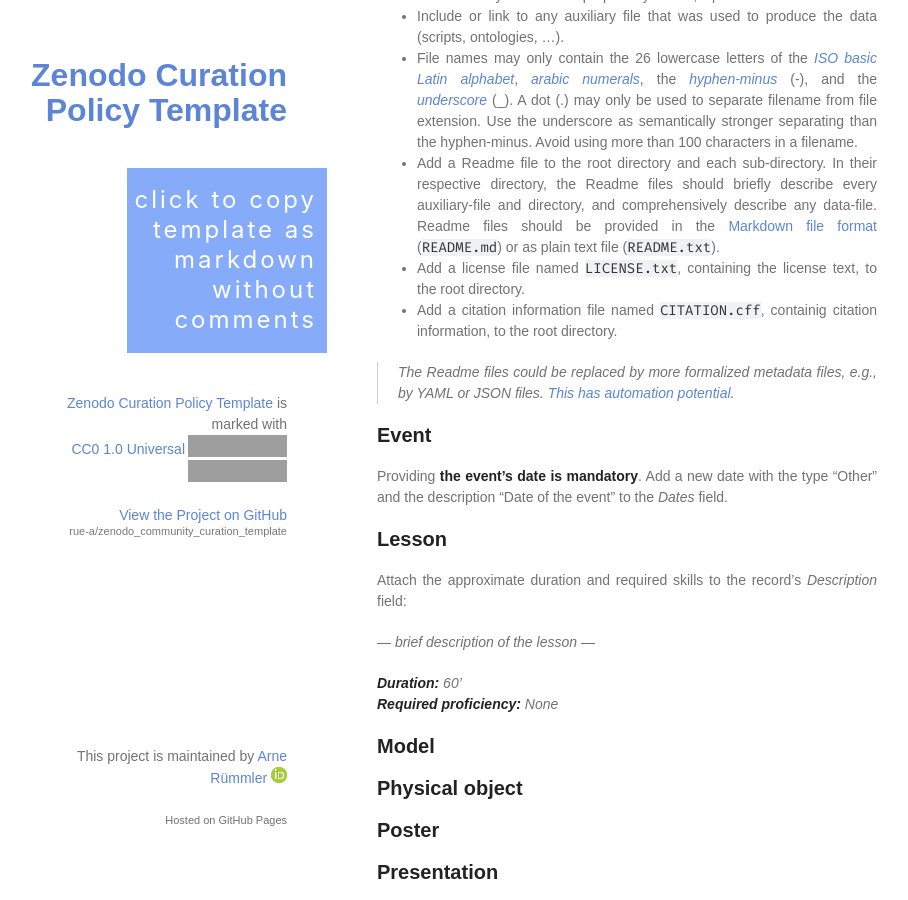
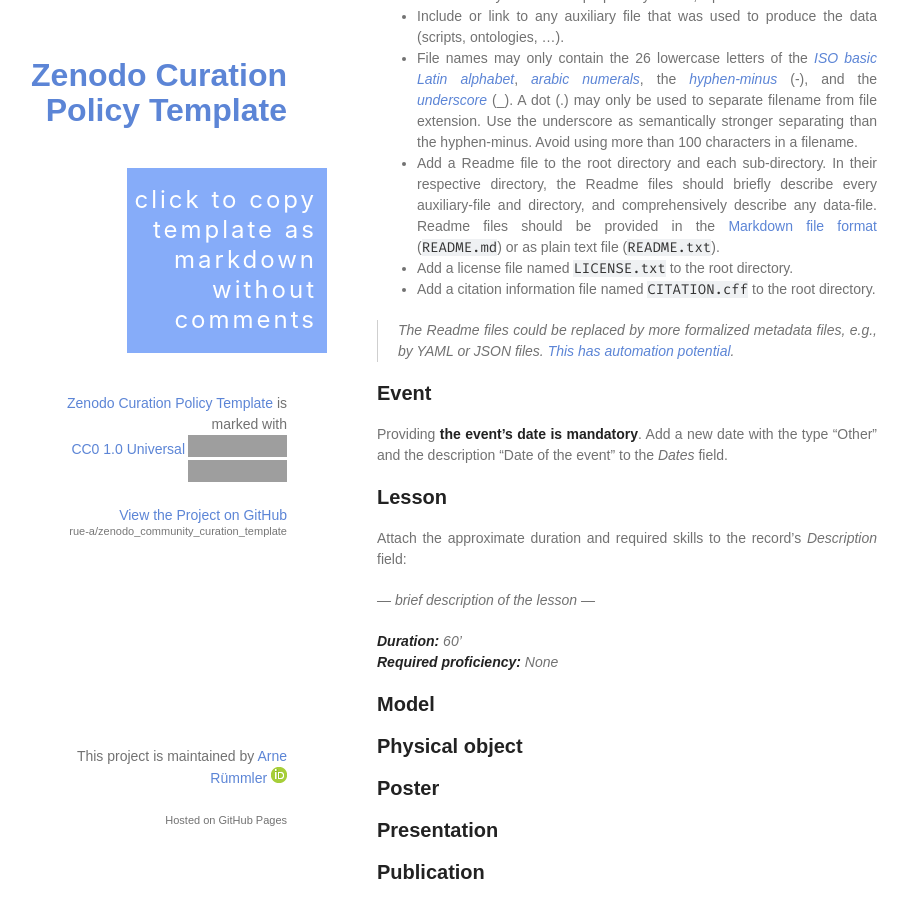
Before and after one commit to rue-a/zenodo_community_curation_template, a Jekyll site: the page built from index.md, in a window 1280 px wide and 900 px high, scrolled down 665 px. Shown: the whole window, without its empty margins (193-1101 px from the left). Built offline with Jekyll 4.4.1, drawn with Linux system fonts in a browser that asks for light colours; emoji names are drawn with the system emoji font; our own code applies the rules of GitHub Pages for plain Markdown files; the repository's description, which GitHub fills in, is left out; grey boxes are pictures that could not be loaded.

Commit message:
add license cc4.0 link

```diff
--- a/index.md
+++ b/index.md
@@ -20,8 +20,8 @@
 - Include or link to any auxiliary file that was used to produce the data (scripts, ontologies, ...).
 - File names may only contain the 26 lowercase letters of the *[ISO basic Latin alphabet](https://www.wikidata.org/wiki/Q5974462)*, *[arabic numerals](https://www.wikidata.org/wiki/Q29961325)*, the *[hyphen-minus](https://www.wikidata.org/wiki/Q617884)* (-), and the *[underscore](https://www.wikidata.org/wiki/Q11199)* (_). A dot (.) may only be used to separate filename from file extension. Use the underscore as semantically stronger separating than the hyphen-minus. Avoid using more than 100 characters in a filename.
 - Add a Readme file to the root directory and each sub-directory. In their respective directory, the Readme files should briefly describe every auxiliary-file and directory, and comprehensively describe any data-file. Readme files should be provided in the [Markdown file format](https://daringfireball.net/projects/markdown/basics) (`README.md`) or as plain text file (`README.txt`).
-- Add a license file named `LICENSE.txt`, containing the license text, to the root directory.
-- Add a citation information file named [`CITATION.cff`](https://citation-file-format.github.io/), containig citation information, to the root directory.
+- Add a license file named [`LICENSE.txt`](https://creativecommons.org/2014/01/07/plaintext-versions-of-creative-commons-4-0-licenses/) to the root directory.
+- Add a citation information file named [`CITATION.cff`](https://citation-file-format.github.io/) to the root directory.
 
 > The Readme files could be replaced by more formalized metadata files, e.g., by YAML or JSON files. [This has automation potential](https://zenodo.org/records/10069113).
 
```
